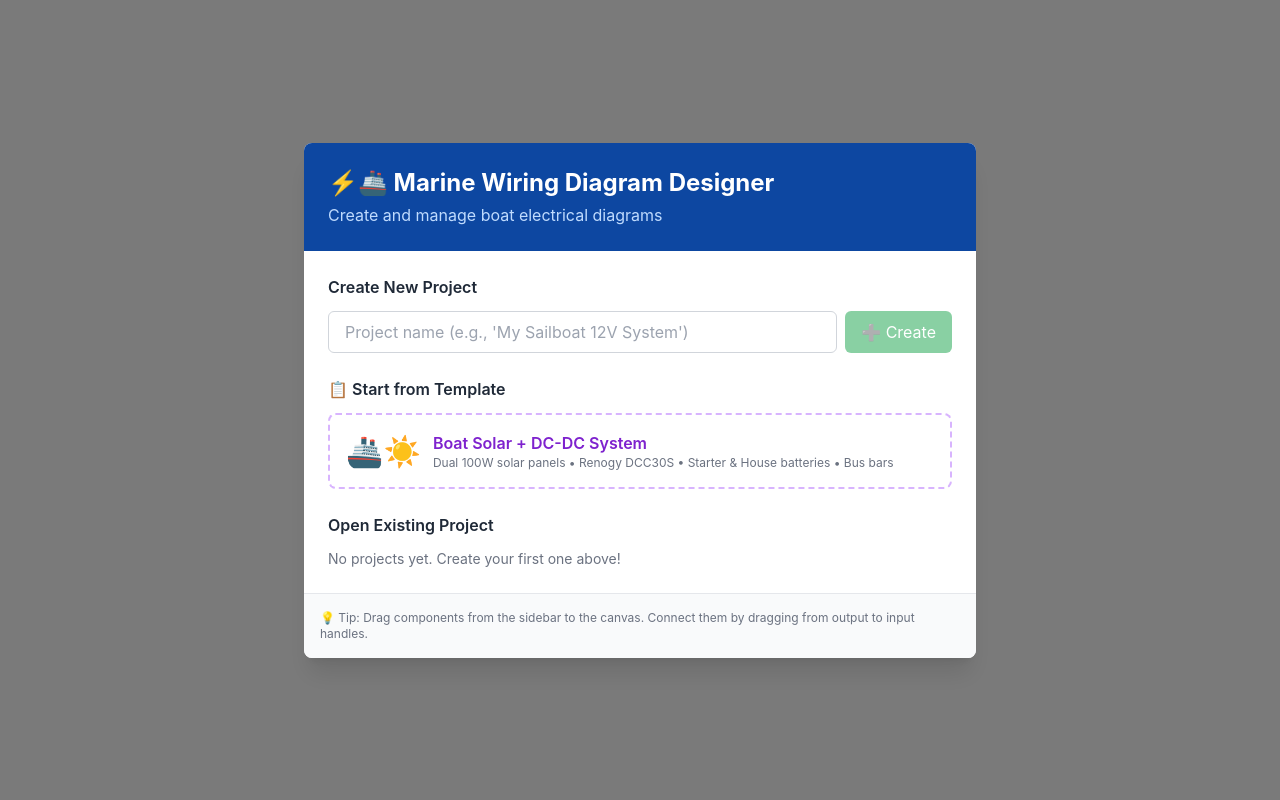
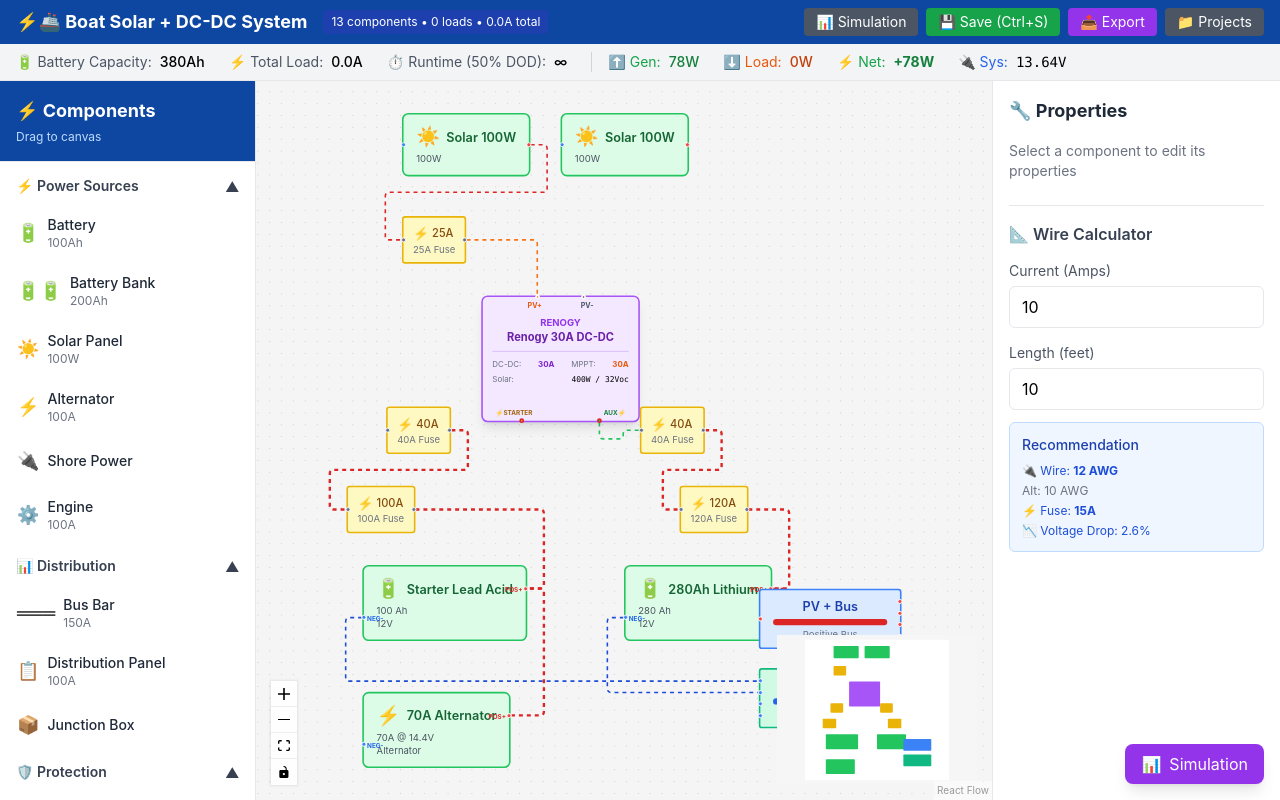
Before and after one commit to JoshBir/BoatApp, a React app: page / in a window 1280 px wide. Built offline with nearby package versions, Linux system fonts and the light colour scheme.

Commit message:
Auto-load boat template on first run

```diff
--- a/src/components/DiagramEditor.tsx
+++ b/src/components/DiagramEditor.tsx
@@ -48,7 +48,20 @@
 
   // Load projects on mount
   React.useEffect(() => {
-    setProjects(loadAllProjects());
+    const saved = loadAllProjects();
+    if (!saved || saved.length === 0) {
+      // No saved projects - auto-create and load the provided boat template so canvas matches diagram
+      const templateProject = createBoatDiagramProject();
+      saveProject(templateProject);
+      setCurrentProject(templateProject);
+      setNodes(templateProject.nodes as any || []);
+      setEdges(templateProject.edges as any || []);
+      setProjects(loadAllProjects());
+      setShowProjectModal(false);
+      return;
+    }
+
+    setProjects(saved);
   }, []);
 
   const onConnect = useCallback(
```
